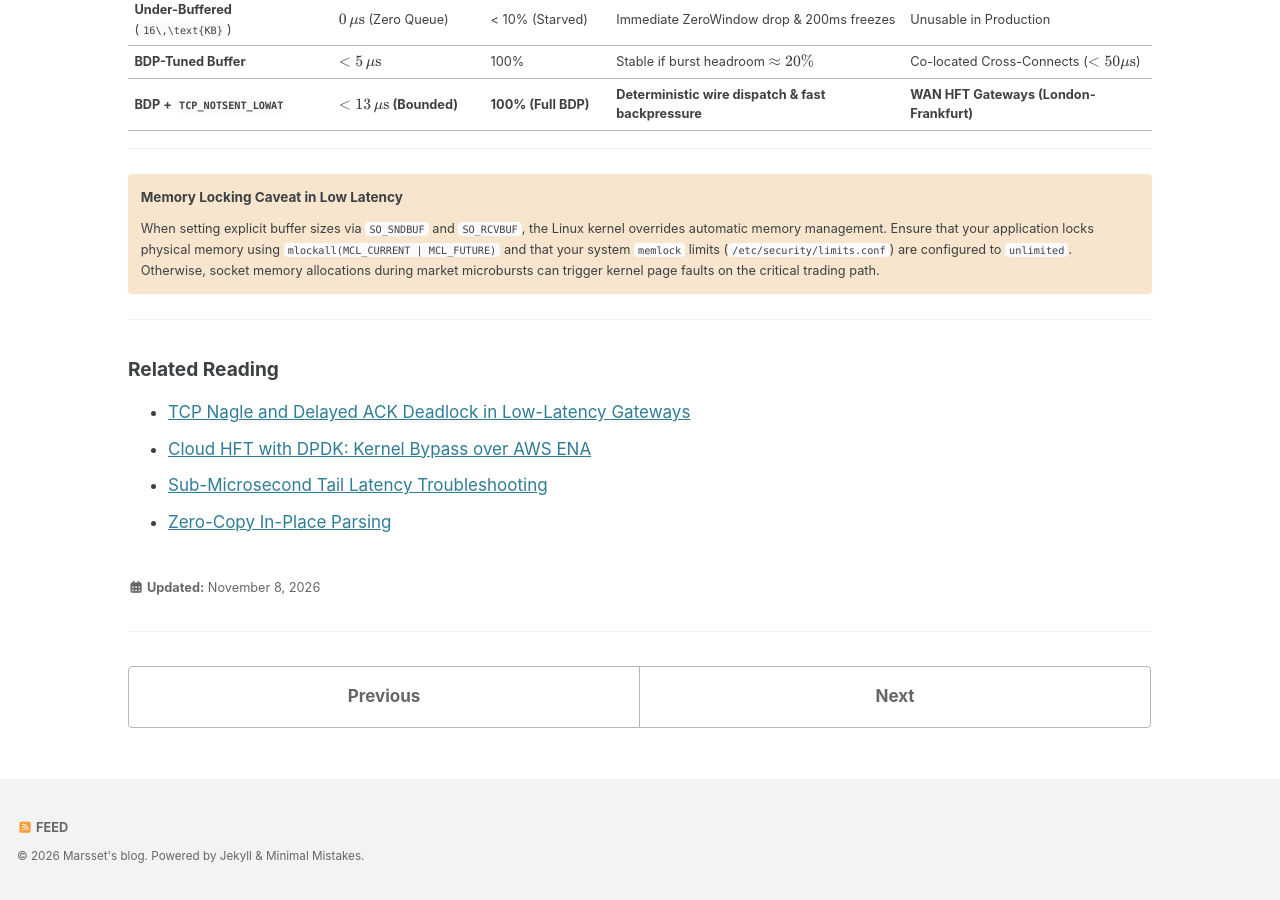
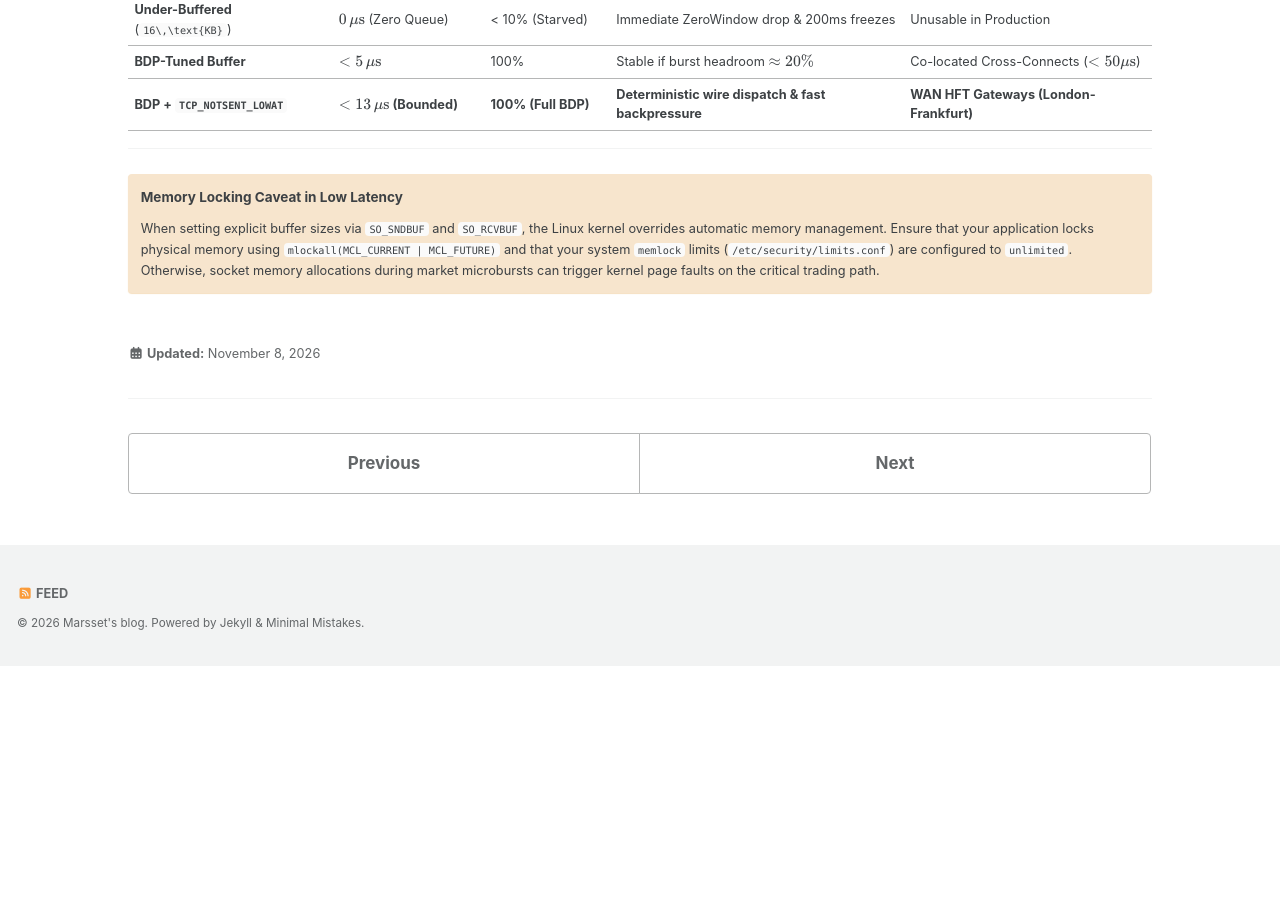
Before and after one commit to marsset/marsset.github.io, a Jekyll site: the page built from _posts/2026-11-08-socket-buffer-tuning.markdown, in a window 1280 px wide and 900 px high, scrolled down 12122 px. Built offline with Jekyll 4.4.1, drawn with Linux system fonts in a browser that asks for light colours; cached includes are drawn as plain includes; formulas are drawn with MathJax 3; after the commit the page ends 12788 px from its top, so only the background shows below that.

Commit message:
docs: remove Related Reading section from socket buffer tuning

```diff
--- a/_posts/2026-11-08-socket-buffer-tuning.markdown
+++ b/_posts/2026-11-08-socket-buffer-tuning.markdown
@@ -536,11 +536,3 @@ ethtool -S eth0 | grep -E "drop|miss|over|error"
 #### Memory Locking Caveat in Low Latency
 When setting explicit buffer sizes via `SO_SNDBUF` and `SO_RCVBUF`, the Linux kernel overrides automatic memory management. Ensure that your application locks physical memory using `mlockall(MCL_CURRENT | MCL_FUTURE)` and that your system `memlock` limits (`/etc/security/limits.conf`) are configured to `unlimited`. Otherwise, socket memory allocations during market microbursts can trigger kernel page faults on the critical trading path.
 </div>
-
----
-
-### Related Reading
-- [TCP Nagle and Delayed ACK Deadlock in Low-Latency Gateways](/system/2026/11/07/nagle-delayed-ack-deadlock.html)
-- [Cloud HFT with DPDK: Kernel Bypass over AWS ENA](/system/2026/11/08/cloud-hft-with-dpdk.html)
-- [Sub-Microsecond Tail Latency Troubleshooting](/system/2026/11/06/low-latency-gateway-troubleshooting.html)
-- [Zero-Copy In-Place Parsing](/system/2026/11/06/zero-copy-in-place-parsing.html)
```
